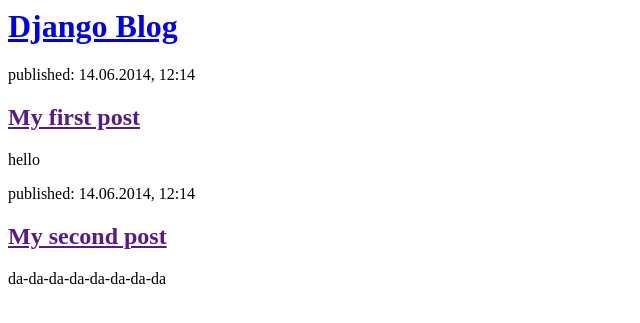
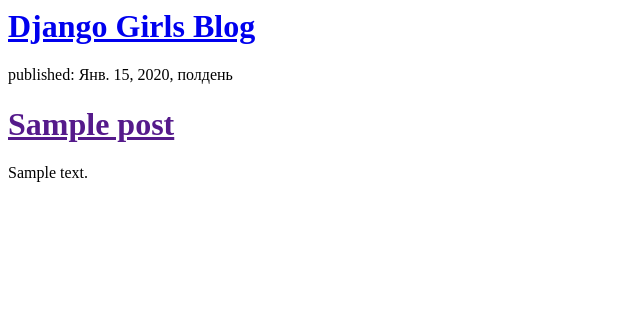
Before and after one commit to AleksSlastin/my-first-blog, a Django app: template blog/templates/blog/post_list.html in a window 1280 px wide. Shown: the top 323 px of the page, without its empty margins (0-640 px from the left). Run offline with Django 3.2, Linux system fonts and the light colour scheme; the template is opened without the code that fills it: values that come from a table or form of the project are taken from there, others are empty; tables that the repository leaves empty hold one stand-in row (values such as "Sample post").

Commit message:
Modifield templates to display posts

```diff
--- a/blog/models.py
+++ b/blog/models.py
@@ -8,7 +8,7 @@
     created_date = models.DateTimeField(default=timezone.now)
     published_date = models.DateTimeField(blank=True, null=True)
 
-    def publis(self):
+    def publish(self):
         self.published_date = timezone.now()
         self.save()
 
--- a/blog/templates/blog/post_list.html
+++ b/blog/templates/blog/post_list.html
@@ -4,19 +4,15 @@
     </head>
     <body>
         <div>
-            <h1><a href="/">Django Blog</a></h1>
+            <h1><a href="/">Django Girls Blog</a></h1>
         </div>
 
-        <div>
-            <p>published: 14.06.2014, 12:14</p>
-            <h2><a href="">My first post</a></h2>
-            <p> hello</p>
-        </div>
-
-        <div>
-            <p>published: 14.06.2014, 12:14</p>
-            <h2><a href="">My second post</a></h2>
-            <p> da-da-da-da-da-da-da-da</p>
-        </div>
+        {% for post in posts %}
+            <div>
+                <p>published: {{ post.published_date }}</p>
+                <h1><a href="">{{ post.title }}</a></h1>
+                <p>{{ post.text|linebreaksbr }}</p>
+            </div>
+        {% endfor %}
     </body>
 </html>
--- a/blog/views.py
+++ b/blog/views.py
@@ -1,6 +1,9 @@
 from django.shortcuts import render
+from .models import Post
+from django.utils import timezone
 
 def post_list(request):
-    return render(request, 'blog/post_list.html', {})
+     posts = Post.objects.filter(published_date__lte=timezone.now()).order_by('published_date')
+     return render(request, 'blog/post_list.html', {'posts':posts})
 
 # Create your views here.
```
